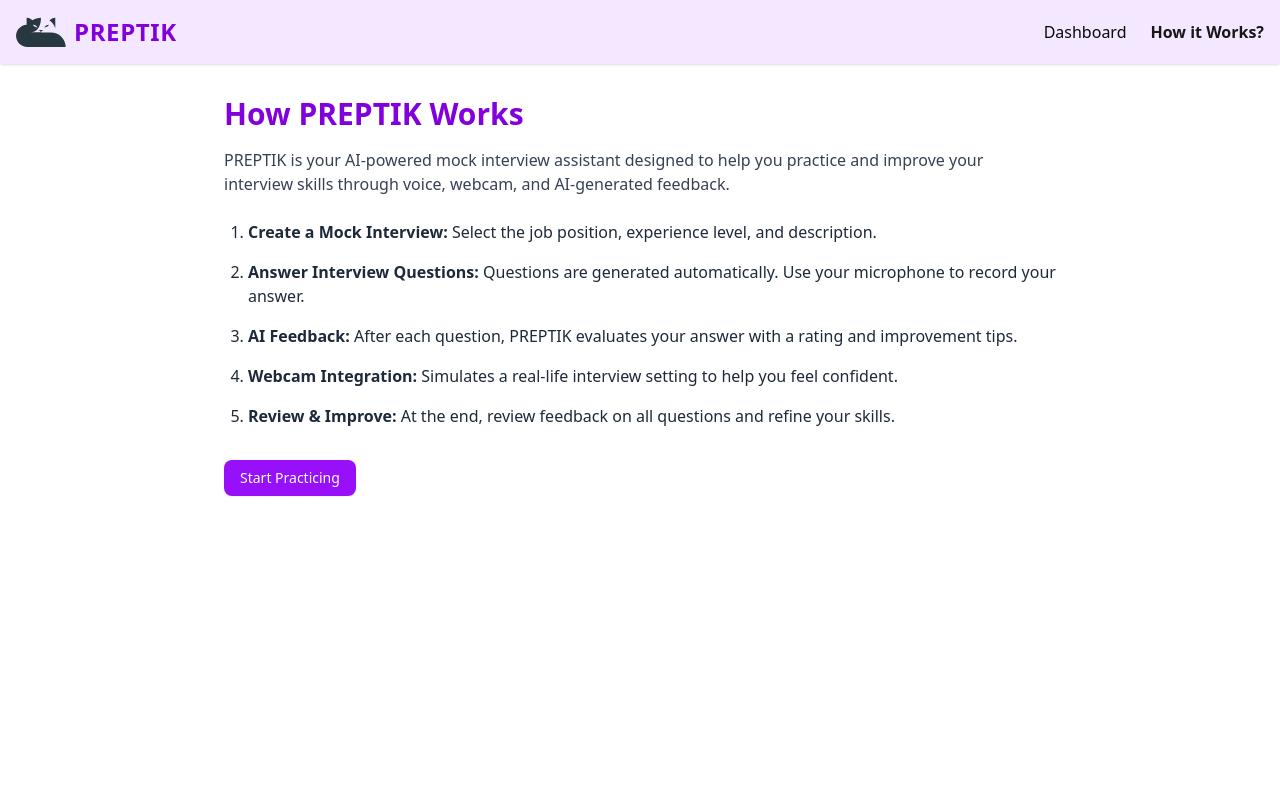
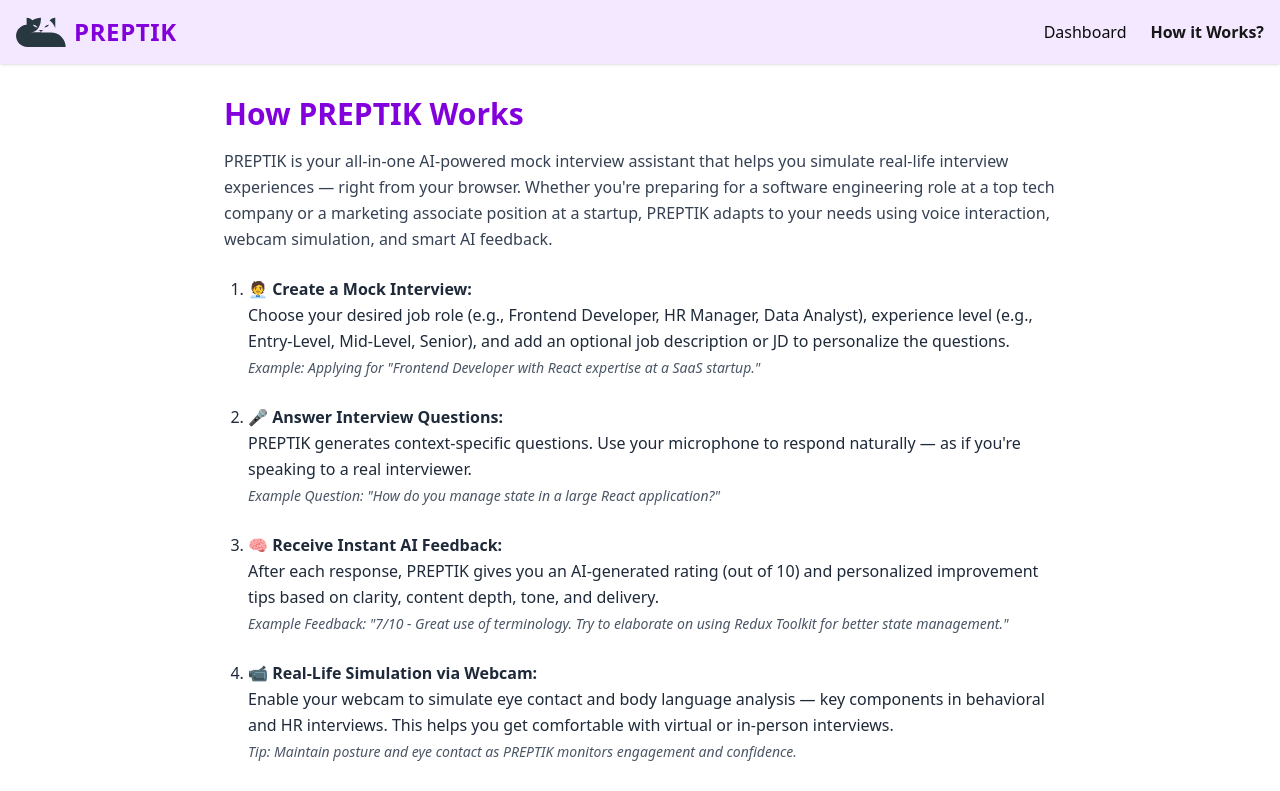
Before and after one commit to Codebrokerrose/AI-Mock-Interviewer, a Next.js app in the folder ai-interview-mocker/: page /how-it-works in a window 1280 px wide. Shown: the top 791 px of the page. Built offline with nearby package versions, Linux system fonts and the light colour scheme.

Commit message:
Did some minor changes

```diff
--- a/ai-interview-mocker/app/how-it-works/page.jsx
+++ b/ai-interview-mocker/app/how-it-works/page.jsx
@@ -8,42 +8,96 @@ import Header from "../dashboard/_component/Header";
 export default function HowItWorks() {
   return (
     <div>
-      <Header/>
+      <Header />
       <div className="p-8 max-w-4xl mx-auto">
-      <h1 className="text-3xl font-bold text-purple-700 mb-4">How PREPTIK Works</h1>
-      <p className="text-gray-700 mb-6">
-        PREPTIK is your AI-powered mock interview assistant designed to help you
-        practice and improve your interview skills through voice, webcam, and
-        AI-generated feedback.
+        <h1 className="text-3xl font-bold text-purple-700 mb-4">
+          How PREPTIK Works
+        </h1>
+        <p className="text-gray-700 mb-6 leading-relaxed">
+          PREPTIK is your all-in-one AI-powered mock interview assistant that
+          helps you simulate real-life interview experiences — right from your
+          browser. Whether you're preparing for a software engineering role at a
+          top tech company or a marketing associate position at a startup,
+          PREPTIK adapts to your needs using voice interaction, webcam
+          simulation, and smart AI feedback.
         </p>
 
-      <ol className="list-decimal pl-6 space-y-4 text-gray-800">
+        <ol className="list-decimal pl-6 space-y-6 text-gray-800 leading-relaxed">
           <li>
-          <strong>Create a Mock Interview:</strong> Select the job position,
-          experience level, and description.
+            <strong>🧑‍💼 Create a Mock Interview:</strong>
+            <br />
+            Choose your desired <span className="font-medium">
+              job role
+            </span>{" "}
+            (e.g., Frontend Developer, HR Manager, Data Analyst),
+            <span className="font-medium"> experience level</span> (e.g.,
+            Entry-Level, Mid-Level, Senior), and add an optional
+            <span className="font-medium"> job description</span> or JD to
+            personalize the questions.
+            <br />
+            <span className="italic text-sm text-gray-600">
+              Example: Applying for "Frontend Developer with React expertise at
+              a SaaS startup."
+            </span>
           </li>
+
           <li>
-          <strong>Answer Interview Questions:</strong> Questions are generated
-          automatically. Use your microphone to record your answer.
+            <strong>🎤 Answer Interview Questions:</strong>
+            <br />
+            PREPTIK generates context-specific questions. Use your microphone to
+            respond naturally — as if you're speaking to a real interviewer.
+            <br />
+            <span className="italic text-sm text-gray-600">
+              Example Question: "How do you manage state in a large React
+              application?"
+            </span>
           </li>
+
           <li>
-          <strong>AI Feedback:</strong> After each question, PREPTIK evaluates
-          your answer with a rating and improvement tips.
+            <strong>🧠 Receive Instant AI Feedback:</strong>
+            <br />
+            After each response, PREPTIK gives you an AI-generated rating (out
+            of 10) and personalized improvement tips based on clarity, content
+            depth, tone, and delivery.
+            <br />
+            <span className="italic text-sm text-gray-600">
+              Example Feedback: "7/10 - Great use of terminology. Try to
+              elaborate on using Redux Toolkit for better state management."
+            </span>
           </li>
+
           <li>
-          <strong>Webcam Integration:</strong> Simulates a real-life interview
-          setting to help you feel confident.
+            <strong>📹 Real-Life Simulation via Webcam:</strong>
+            <br />
+            Enable your webcam to simulate eye contact and body language
+            analysis — key components in behavioral and HR interviews. This
+            helps you get comfortable with virtual or in-person interviews.
+            <br />
+            <span className="italic text-sm text-gray-600">
+              Tip: Maintain posture and eye contact as PREPTIK monitors
+              engagement and confidence.
+            </span>
           </li>
+
           <li>
-          <strong>Review & Improve:</strong> At the end, review feedback on all
-          questions and refine your skills.
+            <strong>📈 Review & Improve:</strong>
+            <br />
+            Once the session is over, access a detailed report with:
+            <ul className="list-disc pl-6 mt-2 space-y-1">
+              <li>Per-question feedback and scores</li>
+              <li>Speech clarity and filler word analysis</li>
+              <li>Summary of strengths and improvement areas</li>
+              <li>
+                Download or export your session report for future reference
+              </li>
+            </ul>
           </li>
         </ol>
 
-      <div className="mt-8">
+        <div className="mt-10">
           <Link href="/dashboard">
             <Button className="bg-purple-600 text-white hover:bg-purple-700">
-            Start Practicing
+              🚀 Start Practicing Now
             </Button>
           </Link>
         </div>
--- a/ai-interview-mocker/app/layout.js
+++ b/ai-interview-mocker/app/layout.js
@@ -15,7 +15,7 @@ const geistMono = Geist_Mono({
 });
 
 export const metadata = {
-  title: "Create Next App",
+  title: "PEPTIK-MOCK_INTERVIWER",
   description: "Generated by create next app",
 };
 
```
Also changed, not shown: 1 other file (tests, documents, lock files or other folders). Lines whose indentation alone changed are shown as unchanged.
